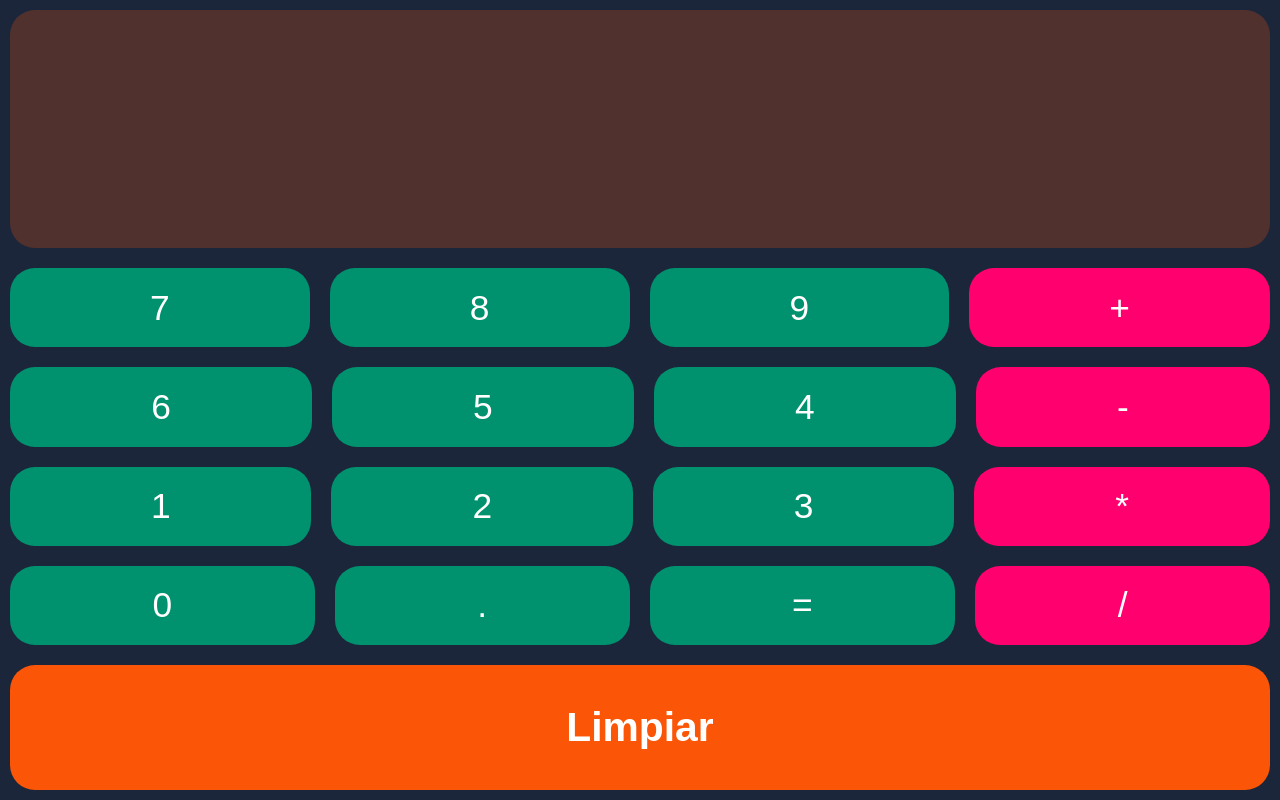
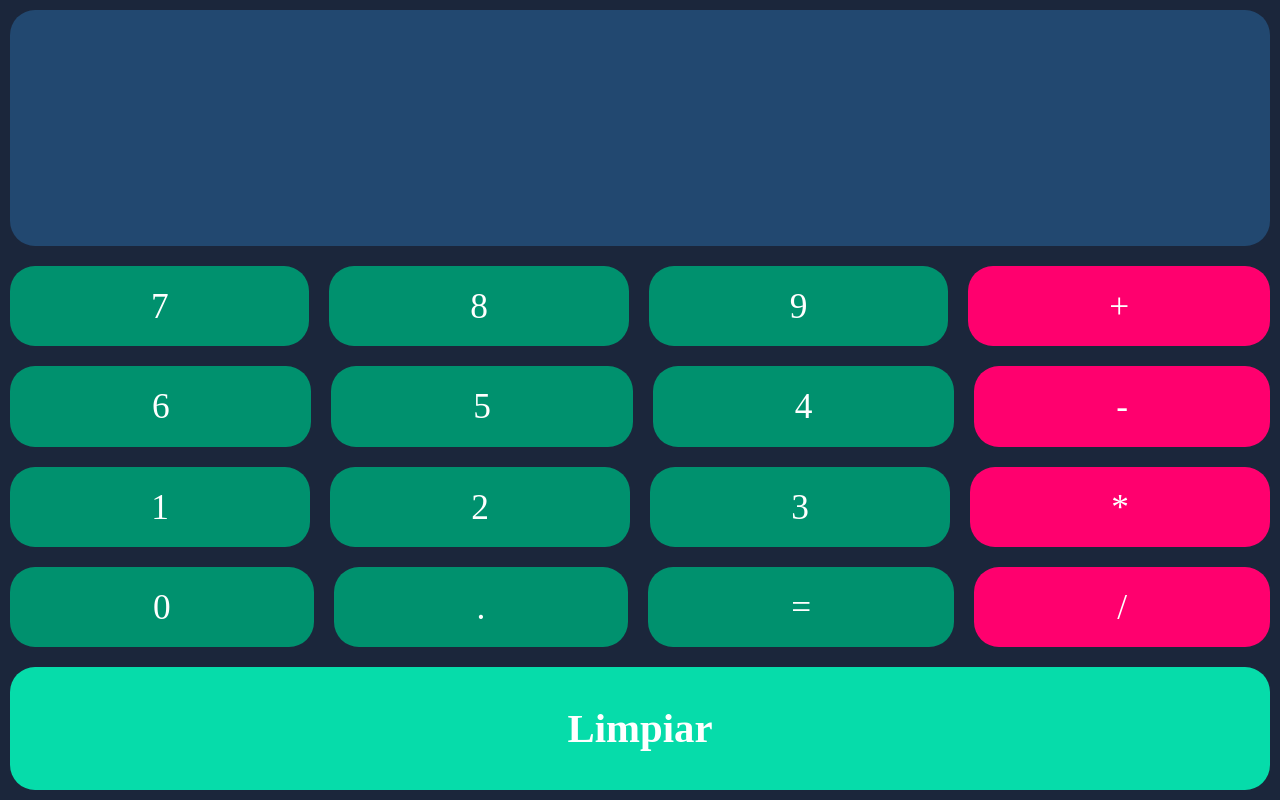
Before and after one commit to AntonioZurano/r-calculator, a React (Create React App) app: page / in a window 1280 px wide. Built offline with nearby package versions, Linux system fonts and the light colour scheme.

Commit message:
CSS Pantalla BotonClear y index.css

```diff
--- a/src/Componentes/BotonClear/BotonClear.css
+++ b/src/Componentes/BotonClear/BotonClear.css
@@ -2,7 +2,7 @@
 .botonClear{
     width: 100%;
     height: 100%;
-    background-color: #fb5607;
+    background-color: #06dcaa;
     border-radius: 25px;
 
     display: flex;
--- a/src/Componentes/Pantalla/Pantalla.css
+++ b/src/Componentes/Pantalla/Pantalla.css
@@ -1,5 +1,5 @@
 .pantalla_cal{
-    background-color: #fb54073e;
+    background-color: #224870;
     height: 100%;
     border-radius: 25px;
 
--- a/src/index.css
+++ b/src/index.css
@@ -5,5 +5,5 @@
 }
 html{
   font-size: 16px;
-  font-family: Arial, Helvetica, sans-serif;
+  font-family: 'Fraunces', serif;
 }
```
